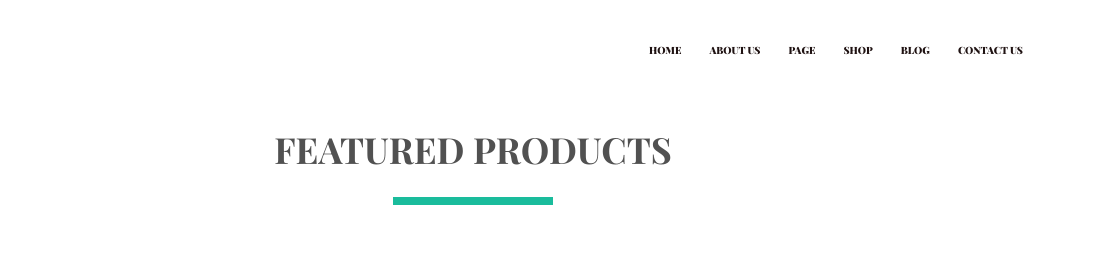
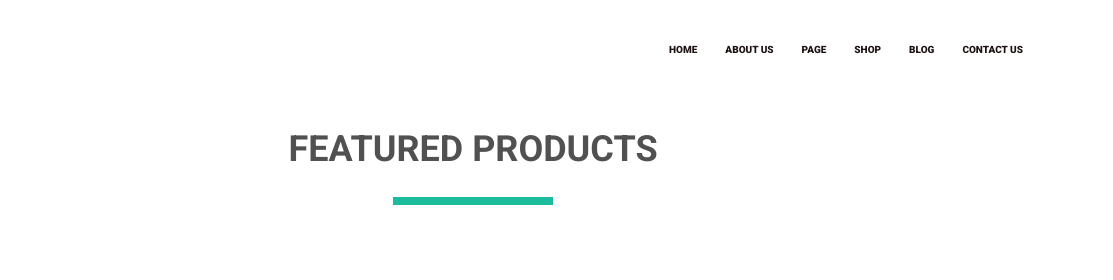
Before and after one commit to v-potap/goit-fe-course, a plain HTML site: page hw-04/index.html in a window 1280 px wide. Shown: the top 280 px of the page, 167-1280 px from the left. Drawn offline with nearby package versions, Linux system fonts and the light colour scheme.

Commit message:
HW-04 3rd attempt

```diff
--- a/hw-04/css/general.css
+++ b/hw-04/css/general.css
@@ -9,7 +9,8 @@ html {
 }
 
 body {
-  font-family: "Playfair Display", serif;
+  /* font-family: "Playfair Display", serif; */
+  font-family: 'Roboto', sans-serif;
 }
 
 img {
@@ -38,6 +39,7 @@ img {
   vertical-align: top;
   text-transform: uppercase;
   color: rgba(81, 81, 81, 1);
+  margin-bottom: 90px;
 }
 
 .section-title::after {
@@ -47,5 +49,5 @@ img {
   width: 160px;
   height: 8px;
   background: rgba(26, 188, 156, 1);
-  margin-bottom: 90px;
+
 }
--- a/hw-04/index.html
+++ b/hw-04/index.html
@@ -9,6 +9,10 @@
     <link rel="stylesheet" href="css/normalize.css" />
     <link
       href="https://fonts.googleapis.com/css?family=Playfair+Display:400,700,900&display=swap"
+      rel="stylesheet"
+    />
+    <link
+      href="https://fonts.googleapis.com/css?family=Roboto:400,700,900&display=swap"
       rel="stylesheet"
     />
     <link rel="stylesheet" href="css/general.css" />
@@ -166,8 +170,9 @@
               numquam natus! Doloribus, quis adipisci.
             </p>
 
-            <a href="https://dynamo.kiev.ua/" class="blog-readmore">Read more</a>
-
+            <a href="https://dynamo.kiev.ua/" class="blog-readmore"
+              >Read more</a
+            >
           </li>
           <li class="blogs-item clearfix">
             <img
@@ -190,8 +195,9 @@
               numquam natus! Doloribus, quis adipisci.
             </p>
 
-            <a href="https://dynamo.kiev.ua/" class="blog-readmore">Read more</a>
-
+            <a href="https://dynamo.kiev.ua/" class="blog-readmore"
+              >Read more</a
+            >
           </li>
           <li class="blogs-item clearfix">
             <img
@@ -214,8 +220,9 @@
               numquam natus! Doloribus, quis adipisci.
             </p>
 
-            <a href="https://dynamo.kiev.ua/" class="blog-readmore">Read more</a>
-
+            <a href="https://dynamo.kiev.ua/" class="blog-readmore"
+              >Read more</a
+            >
           </li>
         </ul>
       </section>
```
